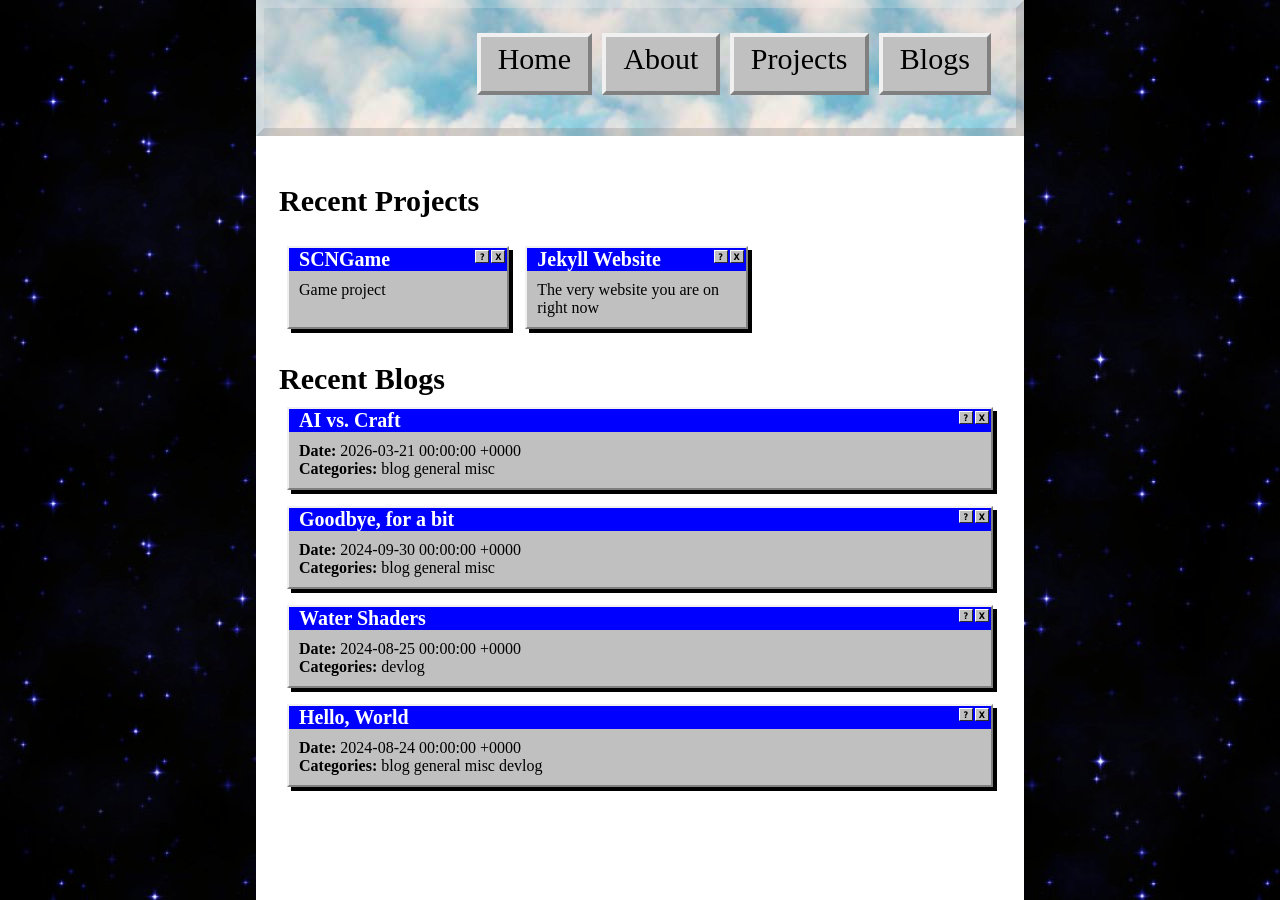
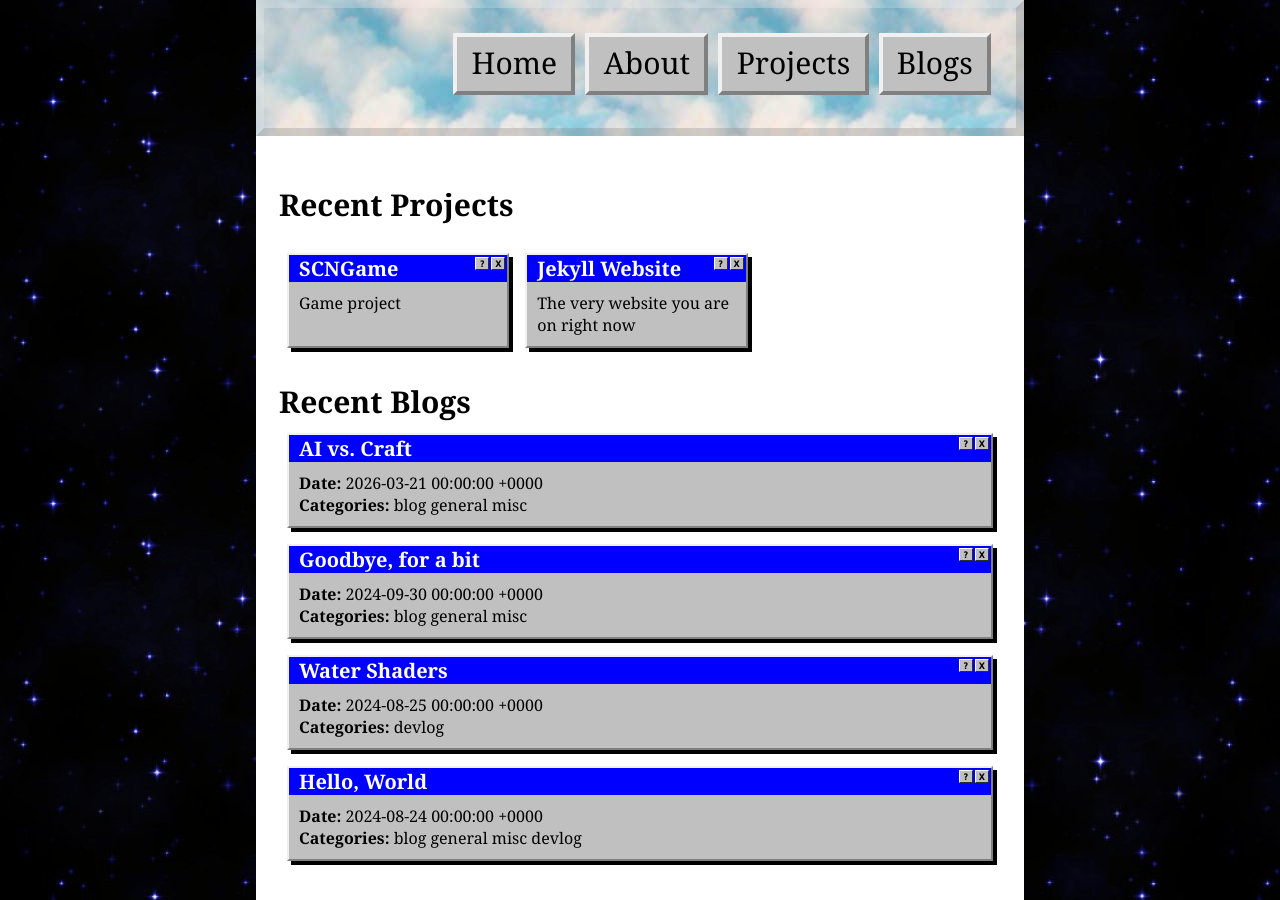
Before and after one commit to silas-hw/silas-hw.github.io, a Jekyll site: the page built from src/index.markdown, in a window 1280 px wide. Built offline with Jekyll 4.4.1, drawn with Linux system fonts in a browser that asks for light colours.

Commit message:
Fix font family

```diff
--- a/src/css/style.css
+++ b/src/css/style.css
@@ -47,7 +47,7 @@ body {
     background-image: url("/assets/img/bg.jpg");
     background-repeat: repeat;
 
-    font-family: Meriwe;
+    font-family: Georgia, 'Times New Roman', Times, serif;
 }
 
 html {
```
